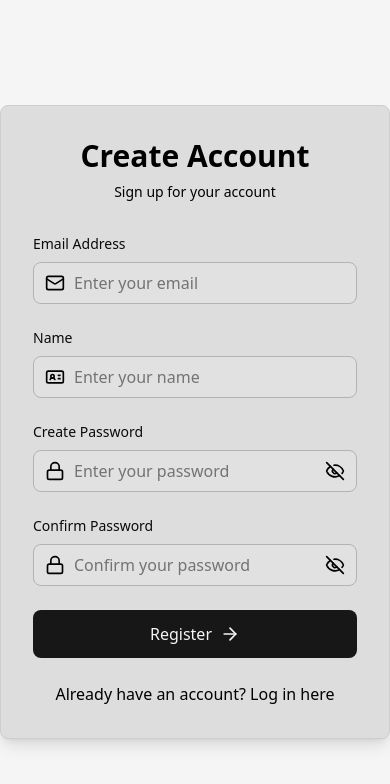
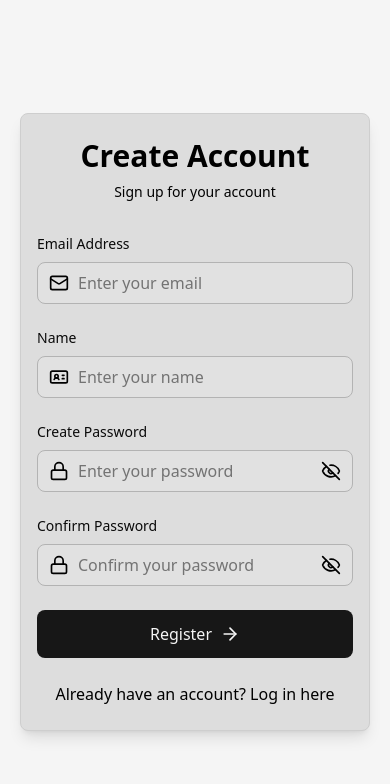
Before and after one commit to Shivampatel07/work-management-tool, a Next.js app: page /register in a window 390 px wide. Shown: the top 784 px of the page. Built offline with nearby package versions, Linux system fonts and the light colour scheme.

Commit message:
Design responsive

```diff
--- a/src/app/(auth)/login/LoginPage.tsx
+++ b/src/app/(auth)/login/LoginPage.tsx
@@ -45,7 +45,7 @@ const LoginPage = () => {
 
   return (
     <div className="min-h-screen flex items-center justify-center bg-secondary dark:bg-secondary">
-      <div className="w-full max-w-md p-8 rounded-lg bg-ternary dark:bg-ternary shadow-lg text-text1 dark:text-text1 border border-border-color1 dark:border-border-color1">
+      <div className="w-full md:m-0 m-5 max-w-md md:px-8 px-4 py-6 rounded-lg bg-ternary dark:bg-ternary shadow-lg text-text1 dark:text-text1 border border-border-color1 dark:border-border-color1">
         {/* Logo/Brand Area */}
         <div className="text-center mb-8">
           <h1 className="text-3xl font-bold">
--- a/src/app/(auth)/register/RegisterPage.tsx
+++ b/src/app/(auth)/register/RegisterPage.tsx
@@ -43,7 +43,7 @@ const RegisterPage = () => {
 
   return (
     <div className="min-h-screen flex items-center justify-center bg-secondary dark:bg-secondary">
-      <div className="w-full max-w-md p-8 rounded-lg bg-ternary dark:bg-ternary shadow-lg text-text1 dark:text-text1 border border-border-color1 dark:border-border-color1" >
+      <div className="w-full md:m-0 m-5 max-w-md md:px-8 px-4 py-6 rounded-lg bg-ternary dark:bg-ternary shadow-lg text-text1 dark:text-text1 border border-border-color1 dark:border-border-color1" >
         {/* Logo/Brand Area */}
         <div className="text-center mb-8">
           <h1 className="text-3xl font-bold">
```
